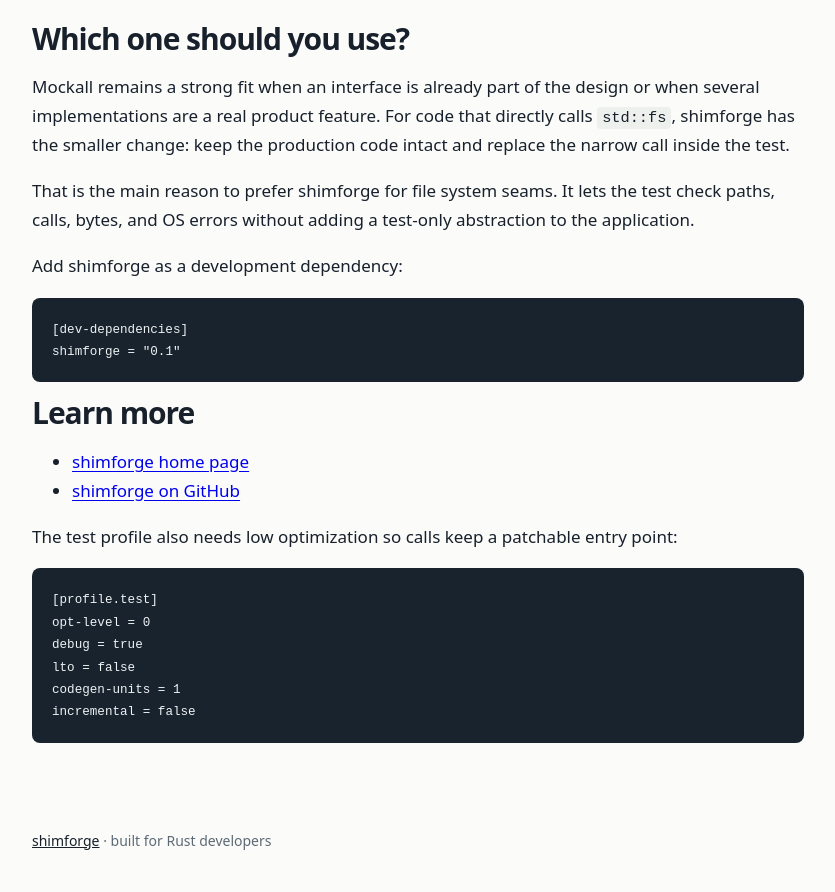
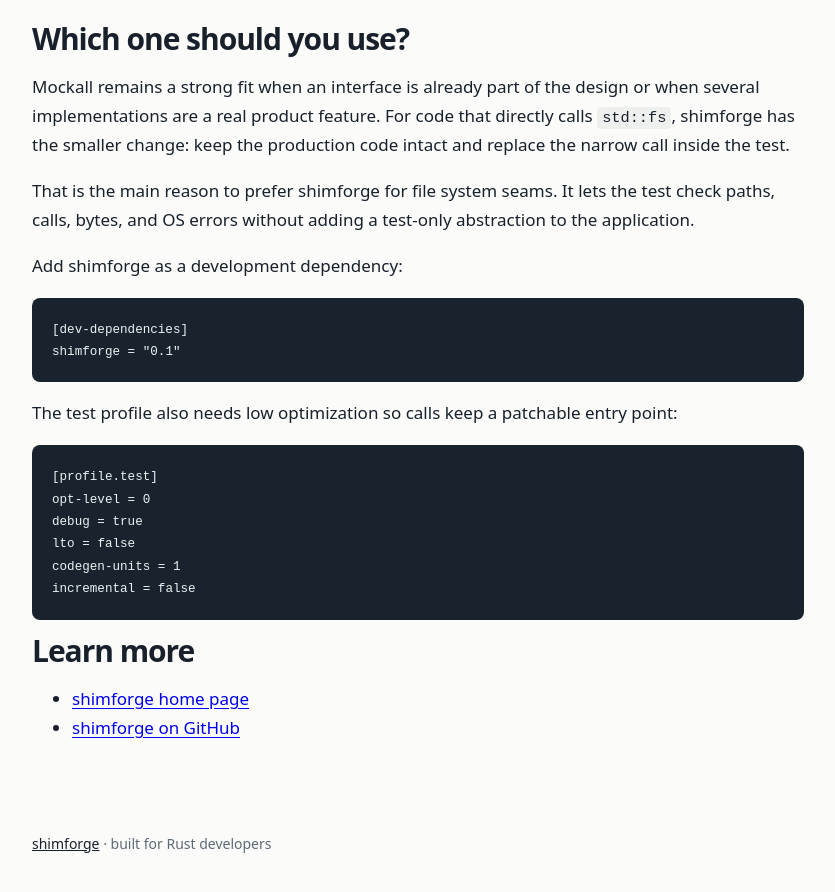
Before and after one commit to XTSoftwareLabs/shimforgeblog, a Jekyll site: the page built from _posts/2026-09-14-mock-file-system-in-rust.md, in a window 1280 px wide and 900 px high, scrolled down 5287 px. Shown: the top 892 px of the window, without its empty margins (222-1057 px from the left). Built offline with Jekyll 4.4.1, drawn with Linux system fonts in a browser that asks for light colours; part of the change alters nothing that is shown.

Commit message:
Move article links to the bottom

````diff
--- a/_posts/2026-09-14-mock-file-system-in-rust.md
+++ b/_posts/2026-09-14-mock-file-system-in-rust.md
@@ -208,11 +208,6 @@ Add shimforge as a development dependency:
 shimforge = "0.1"
 ```
 
-## Learn more
-
-- [shimforge home page](https://shimforge.com)
-- [shimforge on GitHub](https://github.com/XTSoftwareLabs/shimforge)
-
 The test profile also needs low optimization so calls keep a patchable entry point:
 
 ```toml
@@ -223,3 +218,8 @@ lto = false
 codegen-units = 1
 incremental = false
 ```
+
+## Learn more
+
+- [shimforge home page](https://shimforge.com)
+- [shimforge on GitHub](https://github.com/XTSoftwareLabs/shimforge)
````
